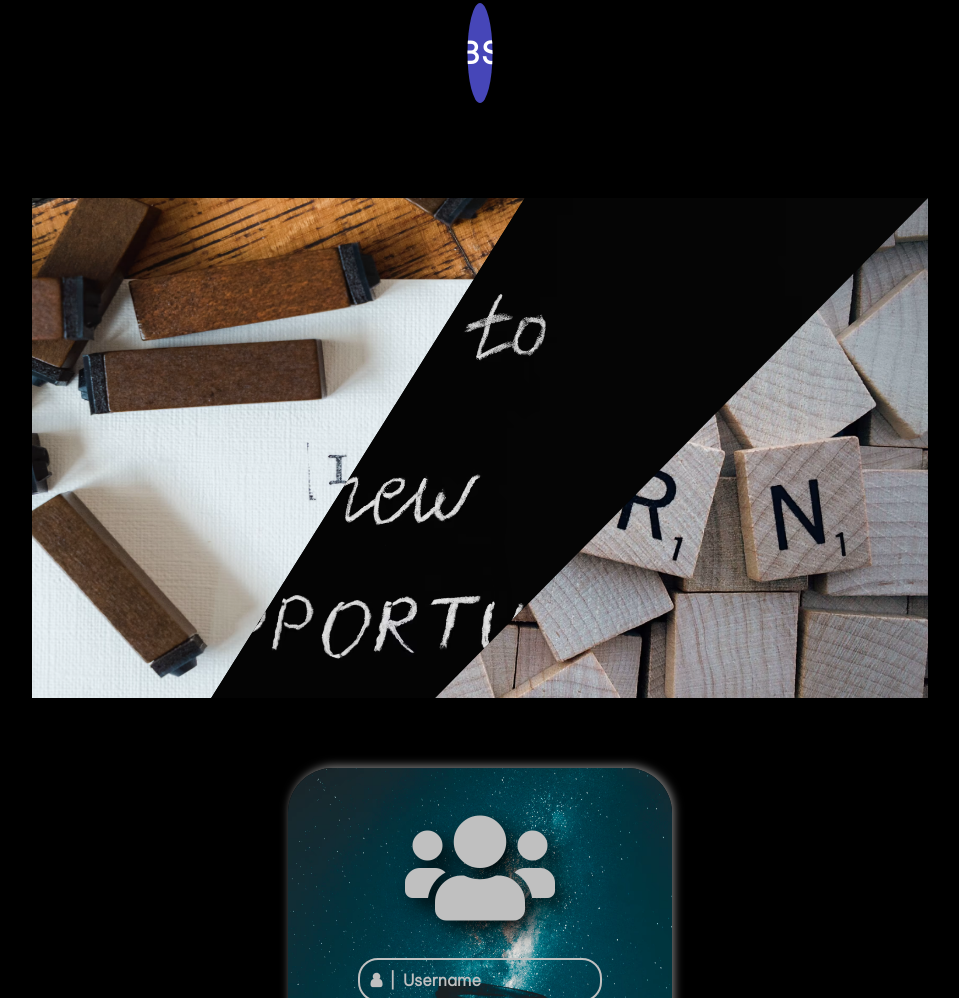
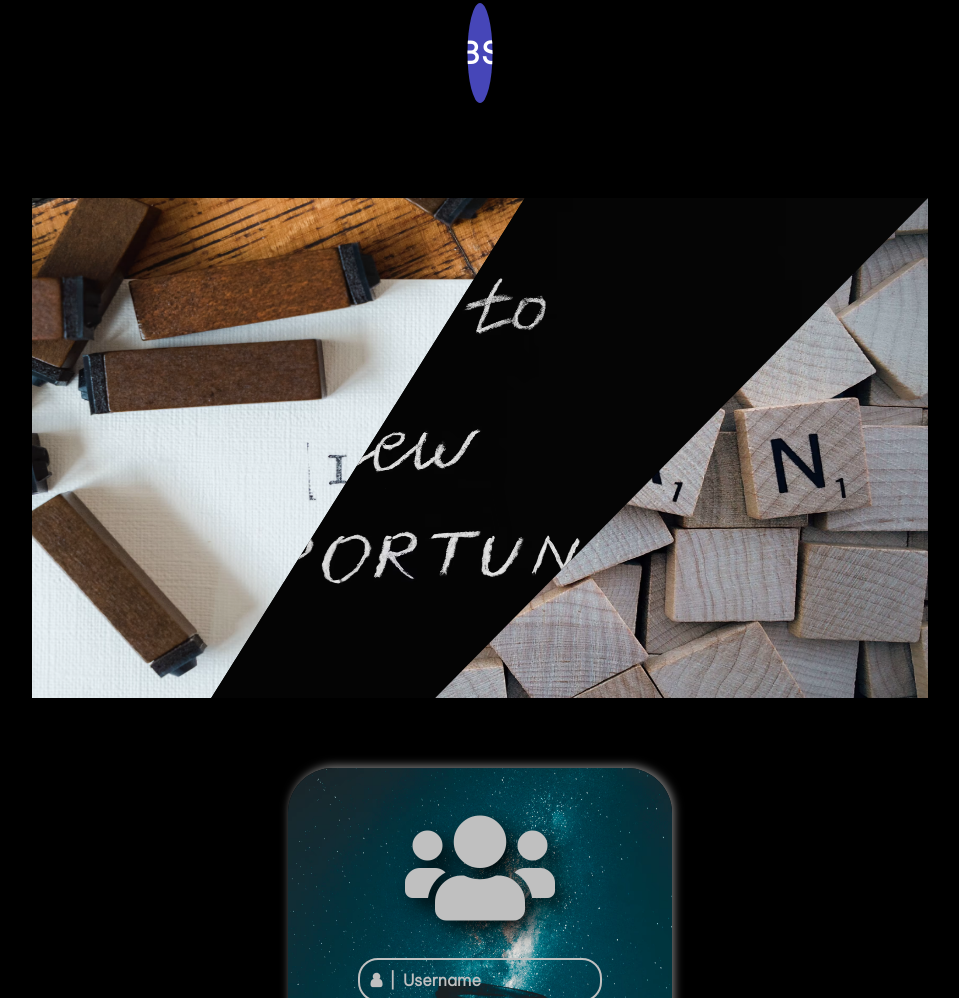
Before and after one commit to Srushti62/CodeLady-Canada, a plain HTML site: page mywork.html in a window 1280 px wide. Shown: the part 1578-2576 px from the top of the page, without its empty margins (160-1119 px from the left). Drawn offline with Linux system fonts and the light colour scheme.

Commit message:
mywork pic 3

```diff
--- a/mywork.css
+++ b/mywork.css
@@ -286,12 +286,12 @@ nav .menu a:hover::before{
 }
 .clip2{
     background: url("Images/Opportunities.avif");
-    background-size: cover;
+    background-size: 100% 100%;
     clip-path: polygon(55% 0,100% 0,45% 100%, 20% 100%);
 }
 .clip3{
     background: url("Images/Learn.avif");
-    background-size: cover;
+    background-size: 100% 100%;
     clip-path: polygon(100% 0, 100% 0, 100% 100%, 45% 100%);
 }
 
```
